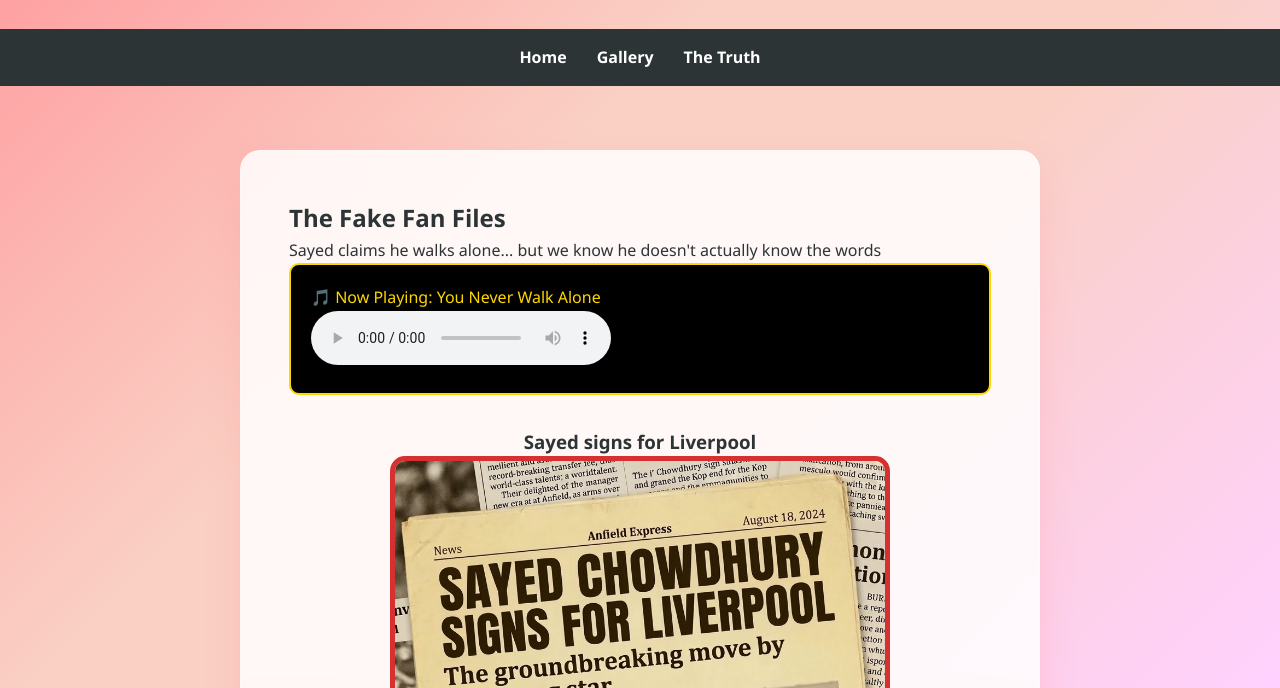
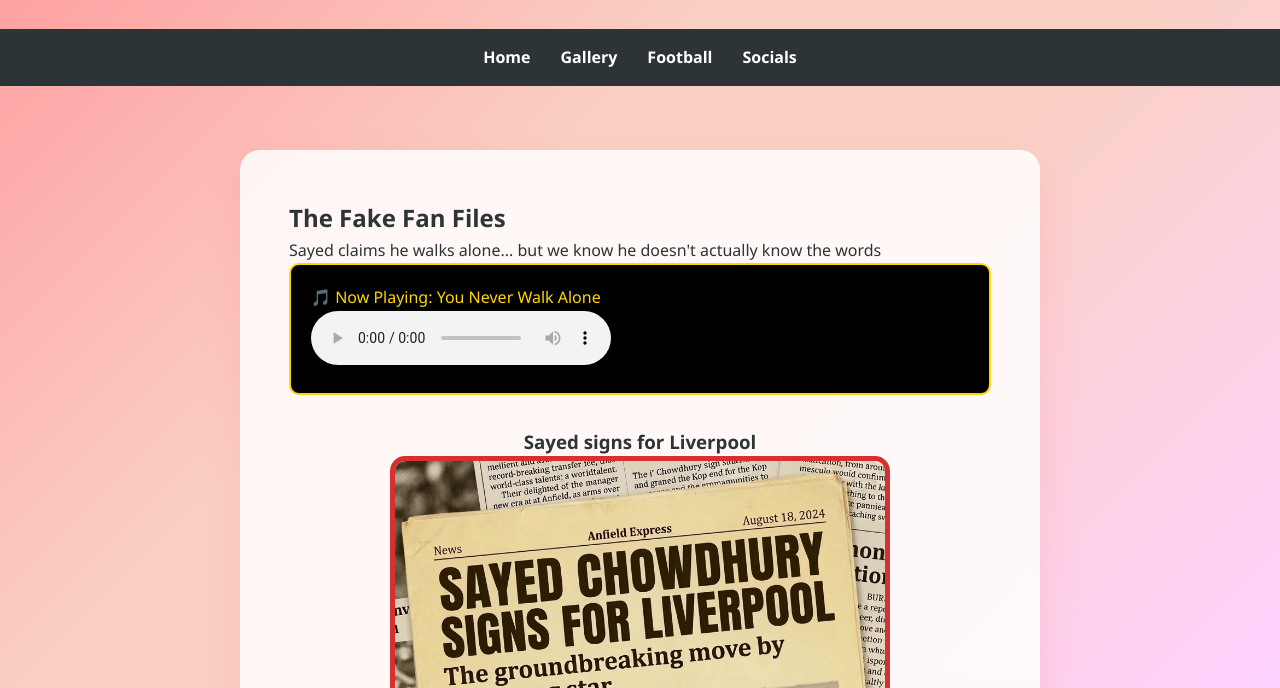
Before and after one commit to jackparry21/sayed-the-legend, a plain HTML site: page football.html in a window 1280 px wide. Shown: the part 112-800 px from the top of the page. Drawn offline with Linux system fonts and the light colour scheme.

Commit message:
Update football.html

```diff
--- a/football.html
+++ b/football.html
@@ -15,8 +15,9 @@
         <nav>
             <ul>
                 <li><a href="index.html">Home</a></li>
-                <li><a href="Gallery.html">Gallery</a></li>
-                <li><a href="football.html">The Truth</a></li>
+                <li><a href="gallery.html">Gallery</a></li>
+                <li><a href="football.html">Football</a></li>
+                <li><a href="socials.html">Socials</a></li>
             </ul>
         </nav>
     </header>
```
